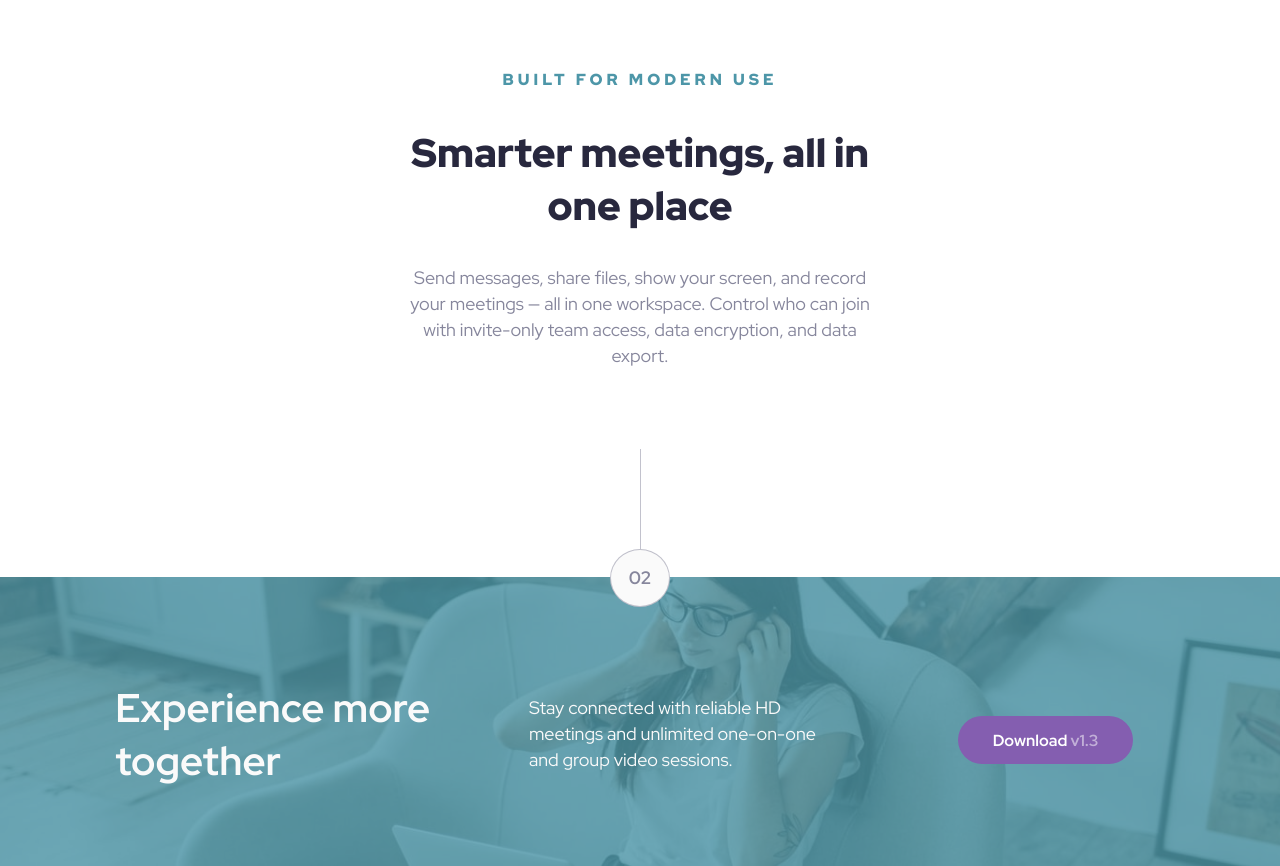
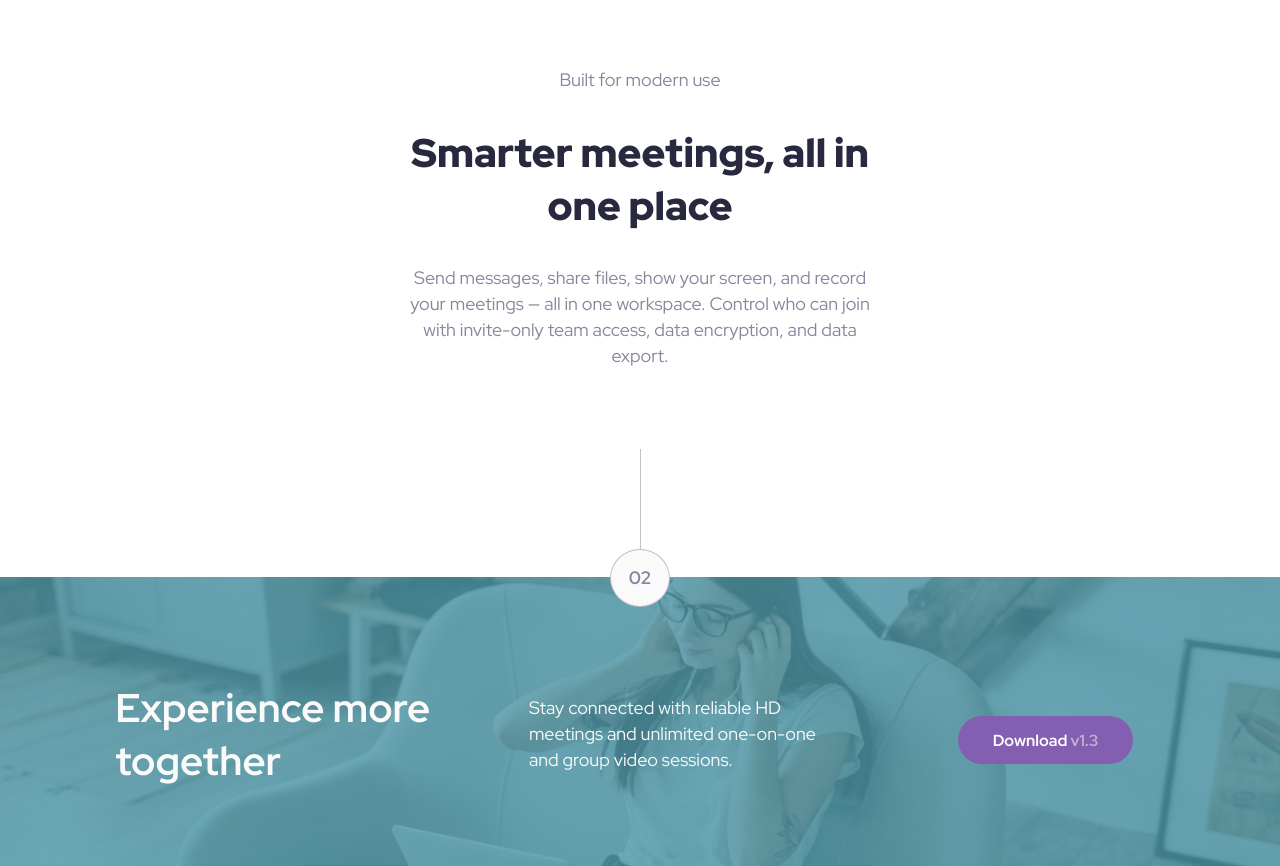
Before and after one commit to Dami-Moore/meet-landing-page, a plain HTML site: page index.html in a window 1280 px wide. Shown: the part 1082-1948 px from the top of the page. Drawn offline with Linux system fonts and the light colour scheme.

Commit message:
Update index.html

```diff
--- a/index.html
+++ b/index.html
@@ -48,7 +48,7 @@
     </div>
 
     <div class="sub-text">
-      <p class="overline">Built for modern use</p>
+      <p id="overline">Built for modern use</p>
       <h2>Smarter meetings, all in one place</h2>
       <p>Send messages, share files, show your screen, and record your meetings — all in one
         workspace. Control who can join with invite-only team access, data encryption, and data export.</p>
```
